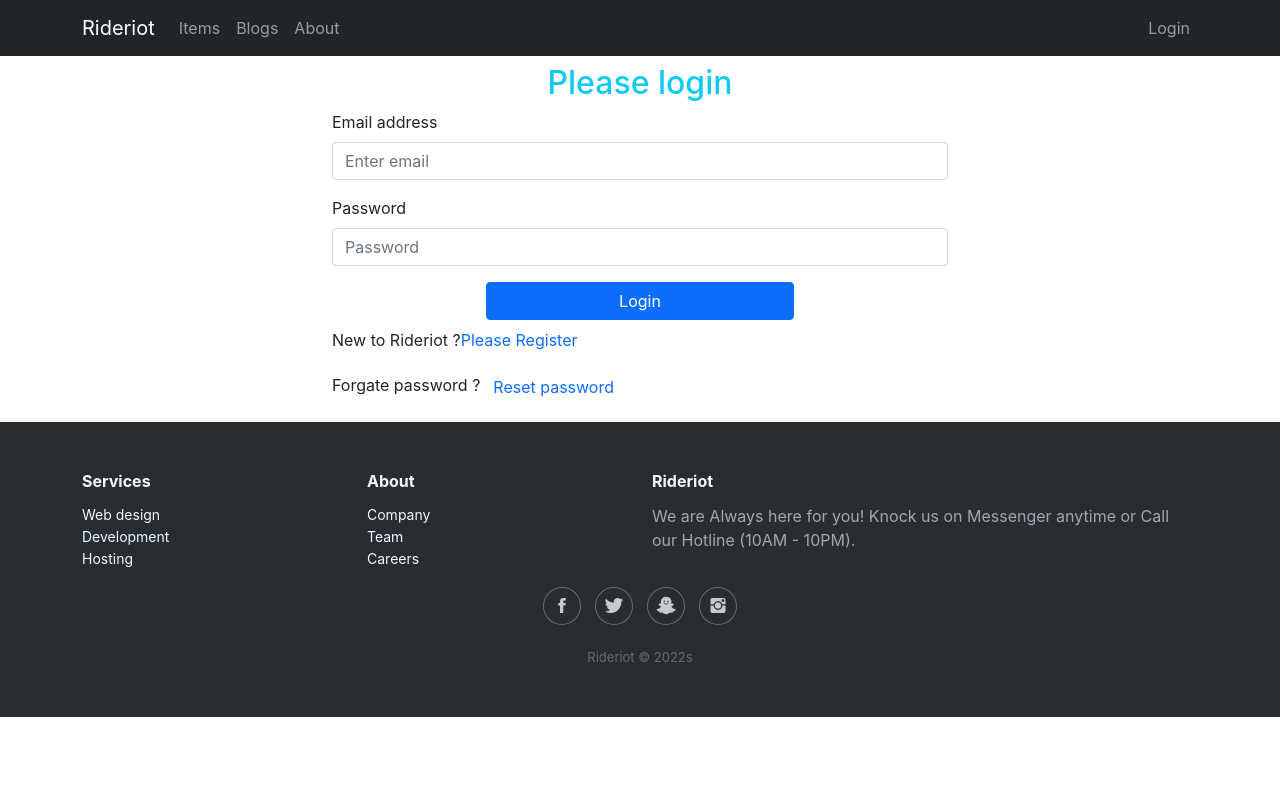
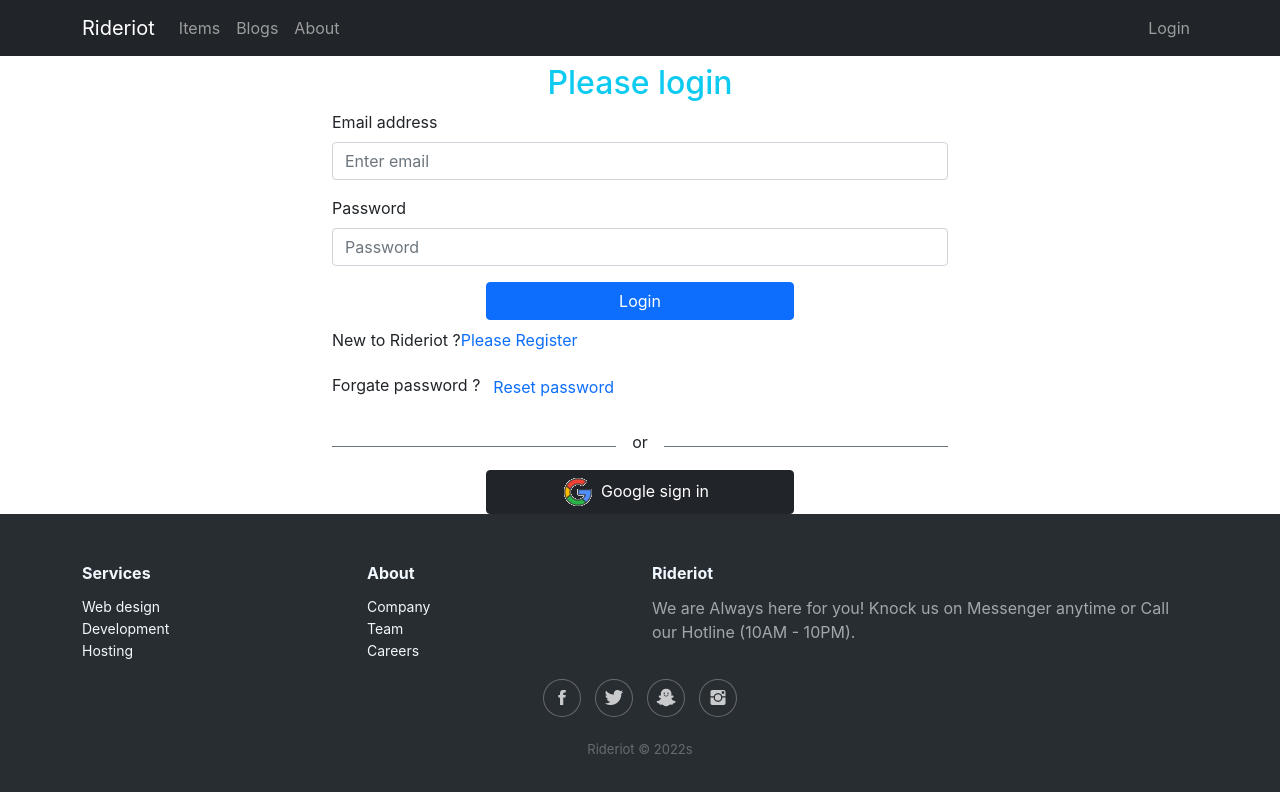
Before and after one commit to Susmoy-Das02/Rideriot, a React (Create React App) app: page /login in a window 1280 px wide. Shown: the top 792 px of the page. Built offline with nearby package versions, Linux system fonts and the light colour scheme; no server answers.

Commit message:
socaialogin done

```diff
--- a/src/App.js
+++ b/src/App.js
@@ -1,10 +1,11 @@
 import { Route, Routes } from 'react-router-dom';
 import './App.css';
 import Blogs from './Pages/Blogs/Blogs';
+import Checkout from './Pages/Checkout/Checkout';
 import Home from './Pages/Home/Home/Home';
-import ItemDetail from './Pages/ItemDetail/ItemDetail';
 import Login from './Pages/Login/Login/Login';
 import Register from './Pages/Login/Register/Register';
+import RequireAuth from './Pages/Login/RequireAuth/RequireAuth';
 import Footer from './Shared/Footer/Footer';
 import Header from './Shared/Header/Header';
 import NotFound from './Shared/NotFound/NotFound';
@@ -14,12 +15,18 @@
     <div>
       <Header></Header>
       <Routes>
-        <Route path = '/' element={<Home></Home>}></Route>
-        <Route path = '/home' element={<Home></Home>}></Route>
-        <Route path='/item/:itemId' element={<ItemDetail></ItemDetail>}></Route>
-        <Route path = '/blogs' element={<Blogs></Blogs>}></Route>
+        <Route path='/' element={<Home></Home>}></Route>
+        <Route path='/home' element={<Home></Home>}></Route>
+        <Route path='/blogs' element={<Blogs></Blogs>}></Route>
         <Route path='/login' element={<Login></Login>}></Route>
         <Route path='/register' element={<Register></Register>}></Route>
+        <Route path='/checkout' element={
+
+          <RequireAuth>
+            <Checkout></Checkout>
+          </RequireAuth>
+
+        }></Route>
         <Route path='*' element={<NotFound></NotFound>}></Route>
 
       </Routes>
--- /dev/null
+++ b/src/Pages/Checkout/Checkout.js
@@ -0,0 +1,11 @@
+import React from 'react';
+
+const Checkout = () => {
+    return (
+        <div>
+            <h2>this is checkout</h2>
+        </div>
+    );
+};
+
+export default Checkout;
--- a/src/Pages/Home/Item/Item.js
+++ b/src/Pages/Home/Item/Item.js
@@ -1,15 +1,9 @@
 import React from 'react';
-import {useNavigate } from 'react-router-dom';
+import { Link} from 'react-router-dom';
 import './Item.css';
 
 const Item = ({item}) => {
-    const {id, name, img, price, quantity, description, supplier} = item;
-    const navigate = useNavigate();
-
-    const navigateToItemDetail = id => {
-        navigate(`/item/${id}`);
-    }
-
+    const {name, img, price, quantity, description, supplier} = item;
 
 
     return (
@@ -24,8 +18,10 @@
                     <h6 className="card-title">Supplier name: {supplier}</h6>
                     <p className="card-text">{description}</p>
 
-                    <button onClick={() => navigateToItemDetail(id)} className="btn btn-warning">Stock Update</button>
+                    <Link to='/checkout'>
+                    <button className="btn btn-warning">Stock Update</button>
 
+                    </Link>
 
                 </div>
             </div>
--- a/src/Pages/ItemDetail/ItemDetail.js
+++ /dev/null
@@ -1,13 +0,0 @@
-import React from 'react';
-import { useParams } from 'react-router-dom';
-
-const ItemDetail = () => {
-    const {itemId} = useParams()
-    return (
-        <div>
-            <h2>welcome too details : {itemId} </h2>
-        </div>
-    );
-};
-
-export default ItemDetail;
--- a/src/Pages/Login/Login/Login.js
+++ b/src/Pages/Login/Login/Login.js
@@ -1,13 +1,18 @@
 import React, { useRef } from 'react';
 import { Button, Form } from 'react-bootstrap';
 import { useSignInWithEmailAndPassword } from 'react-firebase-hooks/auth';
-import { Link, useNavigate } from 'react-router-dom';
+import { Link, useLocation, useNavigate } from 'react-router-dom';
 import auth from '../../../firebase.init';
+import SocialLogin from '../SocialLogin/SocialLogin';
 
 const Login = () => {
     const emailRef = useRef('');
     const passwordRef = useRef('');
     const navigate = useNavigate();
+
+    const location = useLocation();
+    let from = location.state?.from?.pathname || "/";
+
 
     const [
         signInWithEmailAndPassword,
@@ -18,7 +23,7 @@
 
     if (user) {
 
-        navigate('/');
+        navigate(from, { replace: true });
 
     }
 
@@ -67,6 +72,7 @@
                 <p>New to Rideriot ?<Link to='/register' className='text-primary text-decoration-none' onClick={navigateRegister} >Please Register</Link> </p>
 
                 <p>Forgate password ?<button className='btn btn-link text-primary text-decoration-none'>Reset password</button> </p>
+                <SocialLogin></SocialLogin>
             </div>
 
 
--- /dev/null
+++ b/src/Pages/Login/RequireAuth/RequireAuth.js
@@ -0,0 +1,18 @@
+import React from 'react';
+import { useAuthState } from 'react-firebase-hooks/auth';
+import { Navigate, useLocation } from 'react-router-dom';
+import auth from '../../../firebase.init';
+
+const RequireAuth = ({children}) => {
+    const [user] = useAuthState(auth);
+    const location = useLocation();
+
+
+
+    if (!user) {
+        return <Navigate to="/login" state={{ from: location }} replace />;
+      }
+    return children;
+};
+
+export default RequireAuth;
--- a/src/Pages/Login/SocialLogin/SocialLogin.js
+++ b/src/Pages/Login/SocialLogin/SocialLogin.js
@@ -1,48 +1,48 @@
-// import React from 'react';
-// import { useSignInWithGoogle } from 'react-firebase-hooks/auth';
-// import { useNavigate } from 'react-router-dom';
-// import auth from '../../../firebase.init';
-// import google from '../../../images/google.png'
-// import Loading from '../../Shared/Loading/Loading';
+import React from 'react';
+import { useSignInWithGoogle } from 'react-firebase-hooks/auth';
+import { useNavigate } from 'react-router-dom';
+import auth from '../../../firebase.init';
+import google from '../../../images/google.png'
+import Loading from '../../../Shared/Loading/Loading';
 
-// const SocialLogin = () => {
-//     const [signInWithGoogle, user, loading, error] = useSignInWithGoogle(auth);
-//     const navigate = useNavigate()
-//     let errorElement;
+const SocialLogin = () => {
+    const [signInWithGoogle, user, loading, error] = useSignInWithGoogle(auth);
+    const navigate = useNavigate()
+    let errorElement;
 
-//     if(loading){
-//         return<Loading></Loading>
-//     }
+    if(loading){
+        return<Loading></Loading>
+    }
 
-//     if (error) {
+    if (error) {
 
-//         errorElement =
-//             <p className='text-danger'>Error: {error.message}</p>
+        errorElement =
+            <p className='text-danger'>Error: {error.message}</p>
 
-//     }
+    }
 
-//     if (user) {
-//         navigate('/home');
+    if (user) {
+        navigate('/home');
 
-//     }
+    }
 
 
-//     return (
-//         <div>
-//             <div className='d-flex  align-items-center'>
-//                 <div style={{ height: '1px' }} className='bg-secondary w-50'></div>
-//                 <p className='mt-2 px-3'>or</p>
-//                 <div style={{ height: '1px' }} className='bg-secondary w-50'></div>
-//             </div>
-//             {errorElement}
-//             <div>
-//                 <button onClick={() => signInWithGoogle()} className='btn btn-dark w-50 d-block mx-auto'>
-//                     <img src={google} alt="" />
-//                     <span className='px-2' >Google sign in</span>
-//                 </button>
-//             </div>
-//         </div>
-//     );
-// };
+    return (
+        <div>
+            <div className='d-flex  align-items-center'>
+                <div style={{ height: '1px' }} className='bg-secondary w-50'></div>
+                <p className='mt-2 px-3'>or</p>
+                <div style={{ height: '1px' }} className='bg-secondary w-50'></div>
+            </div>
+            {errorElement}
+            <div>
+                <button onClick={() => signInWithGoogle()} className='btn btn-dark w-50 d-block mx-auto'>
+                    <img src={google} alt="" />
+                    <span className='px-2' >Google sign in</span>
+                </button>
+            </div>
+        </div>
+    );
+};
 
-// export default SocialLogin;
+export default SocialLogin;
--- a/src/Shared/Header/Header.js
+++ b/src/Shared/Header/Header.js
@@ -1,8 +1,15 @@
+import { signOut } from 'firebase/auth';
 import React from 'react';
-import { Container, Nav, Navbar} from 'react-bootstrap';
+import { Container, Nav, Navbar } from 'react-bootstrap';
+import { useAuthState } from 'react-firebase-hooks/auth';
 import { Link } from 'react-router-dom';
+import auth from '../../firebase.init';
 
 const Header = () => {
+    const [user] = useAuthState(auth);
+    const handleSignOut = () =>{
+        signOut(auth);
+    }
     return (
         <>
             <Navbar collapseOnSelect expand="lg" sticky='top' bg="dark" variant="dark">
@@ -16,9 +23,20 @@
                             <Nav.Link as={Link} to="/about">About</Nav.Link>
                         </Nav>
                         <Nav>
-                            <Nav.Link as={Link} to="/login">
-                                Login
-                            </Nav.Link>
+                            {
+
+                                user ?
+
+                                    <button onClick={handleSignOut} >Sign out</button>
+
+
+                                    :
+
+
+                                    <Nav.Link as={Link} to="/login">
+                                        Login
+                                    </Nav.Link>
+                            }
                         </Nav>
                     </Navbar.Collapse>
                 </Container>
```
